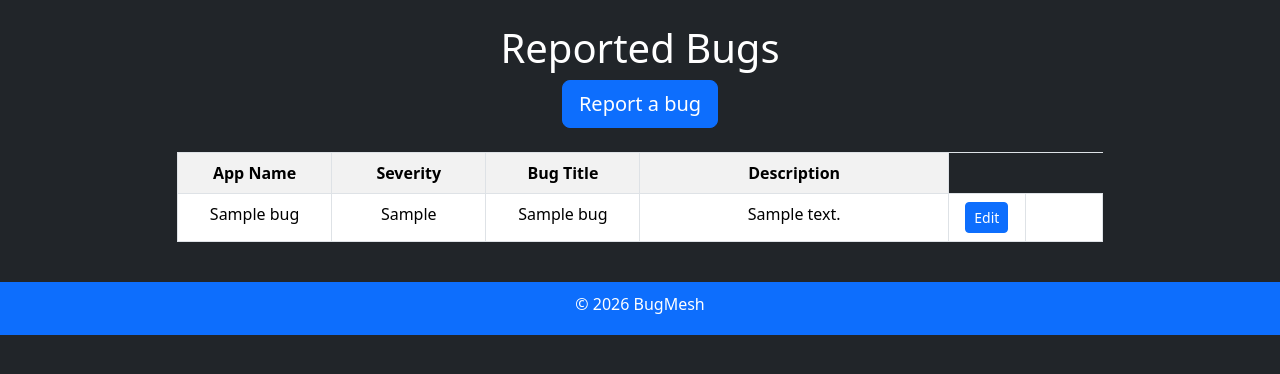
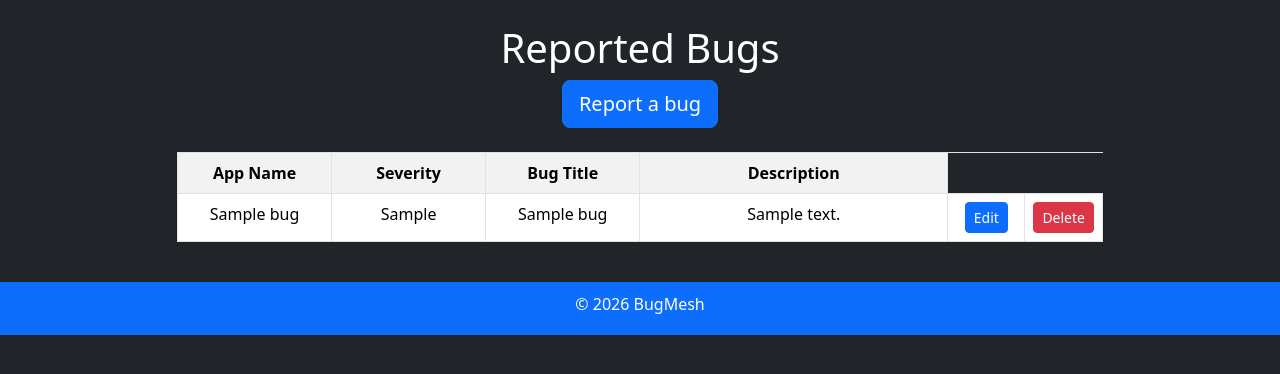
Before and after one commit to Dioxous/INFR3120-Fall26-Project, a Node server app: page / in a window 1280 px wide. Shown: the part 76-450 px from the top of the page. Run offline with Node 20, Linux system fonts and the light colour scheme; tables that the repository leaves empty hold one stand-in row (values such as "Sample post"); some libraries are stand-ins or nearby versions.

Commit message:
added delete button

```diff
--- a/views/index.ejs
+++ b/views/index.ejs
@@ -24,7 +24,9 @@
               <td class="text-center col-1">
                 <a href="/bugs/edit/<%= allBugs[count]._id %>" class="btn btn-primary btn-sm">Edit</a>
               </td>
-              <td class="text-center col-1"></td>
+              <td class="text-center col-1">
+                <a href="/bugs/delete/<%= allBugs[count]._id %>" class="btn btn-danger btn-sm">Delete</a>
+              </td>
             </tr>
         <% } %>
       </table>
```
